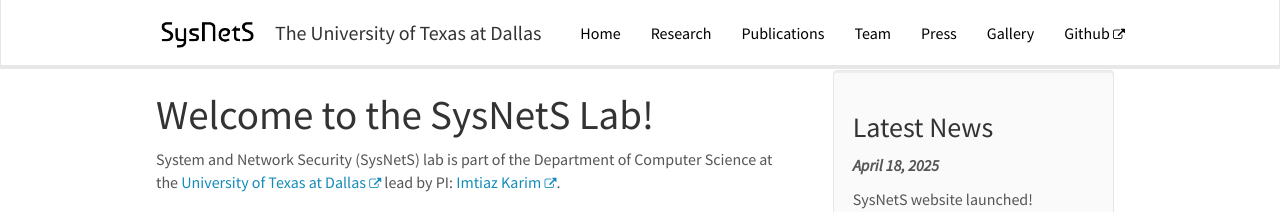
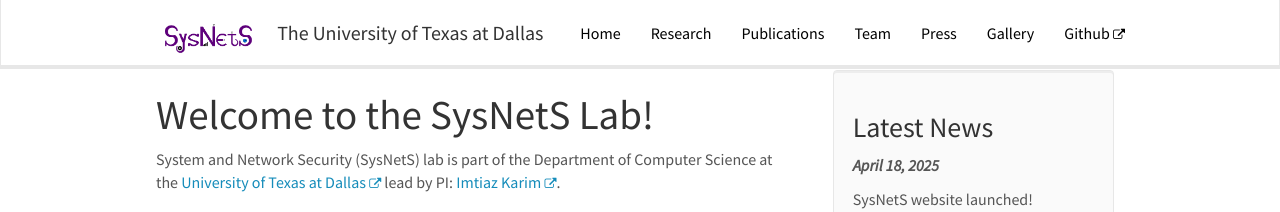
Before and after one commit to SysNetS/sysnets.github.io, a Jekyll site: the page built from _pages/home.md, in a window 1280 px wide. Shown: the top 212 px of the page. Built offline with Jekyll 4.4.1, drawn with Linux system fonts in a browser that asks for light colours; nearby versions of some CDN libraries.

Commit message:
Updated Logo

```diff
--- a/_includes/header.html
+++ b/_includes/header.html
@@ -8,7 +8,7 @@
 		<span class="icon-bar"></span>
 	  </button>
 
-	<a class="navbar-brand" href="/"><img src="/images/logopic/icon.png" alt="SysNetS" height="35px" style="margin-top: -8px!important;"></a>
+	<a class="navbar-brand" href="/"><img src="/images/logopic/icon.png" alt="SysNetS" height="45px" style="margin-top: -8px!important;"></a>
 	<a class="navbar-brand" href="/">The University of Texas at Dallas </a>
 	</div>
 	<div class="collapse navbar-collapse" id="navbar-collapse-1">
```
Also changed, not shown: images/logopic/icon.png, images/logopic/icon_2.png (added), images/logopic/measuredFinal.jpg (added), images/logopic/measuredFinalOpaque.png (added).
